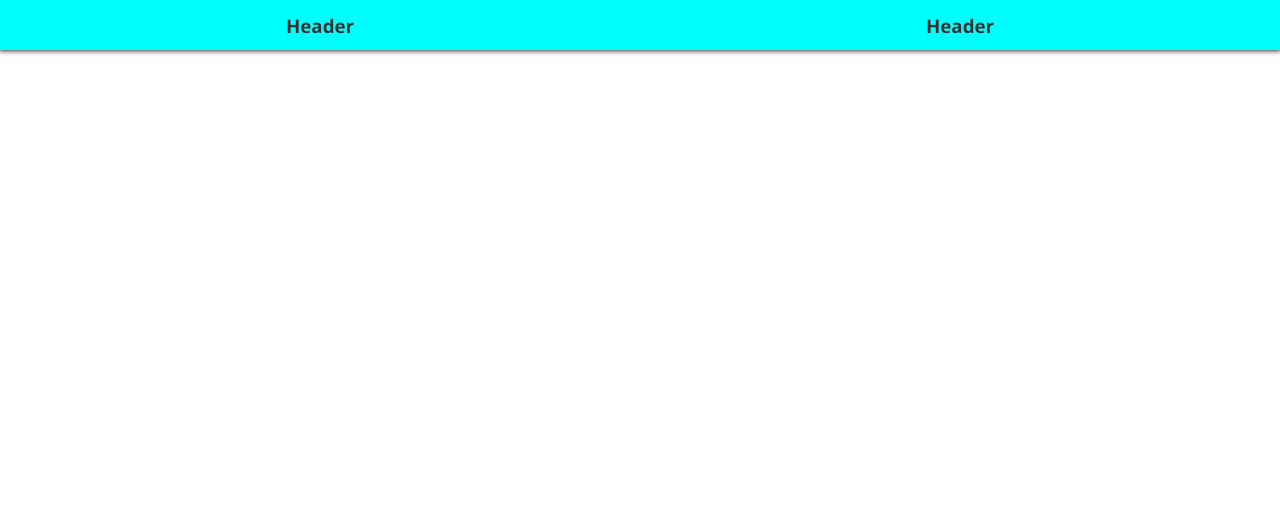
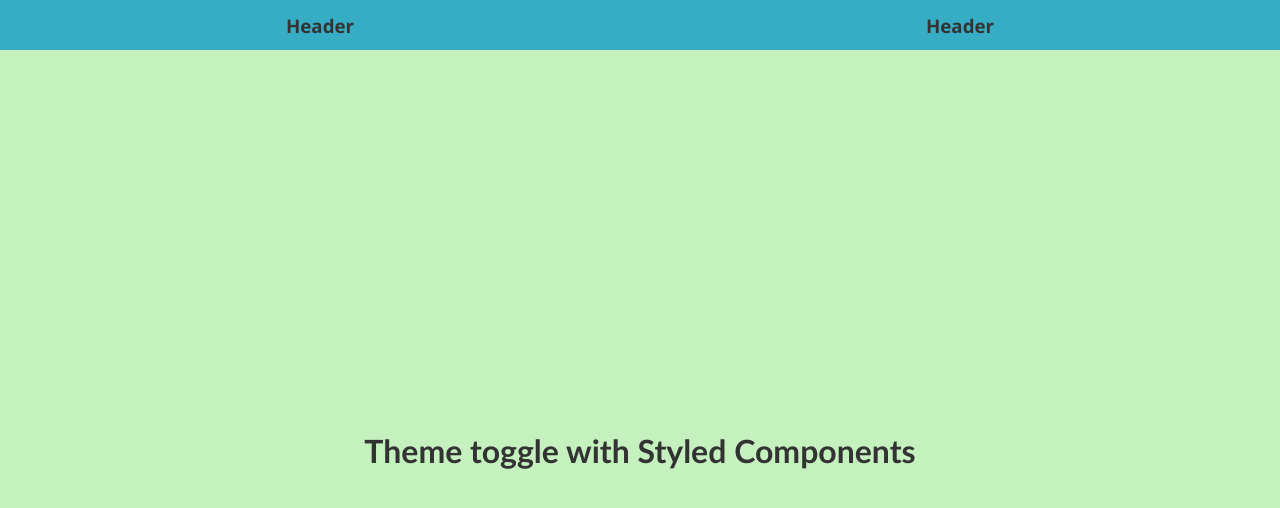
Before and after one commit to Soaressluiss/toggle-theme, a React (Vite) app: page / in a window 1280 px wide. Shown: the top 508 px of the page. Built offline with nearby package versions, Linux system fonts and the light colour scheme.

Commit message:
feat: created contend Main Component

```diff
--- a/src/App.tsx
+++ b/src/App.tsx
@@ -1,9 +1,13 @@
+import { Main } from "./AppStyles";
 import Header from "./components/header/Header";
 
 function App() {
     return (
         <>
             <Header />
+            <Main>
+                <h4>Theme toggle with Styled Components</h4>
+            </Main>
         </>
     );
 }
--- /dev/null
+++ b/src/AppStyles.ts
@@ -0,0 +1,18 @@
+import styled from "styled-components";
+
+export const Main = styled.main`
+    width: 100%;
+    height: 100vh;
+    background-color: #c4f1be;
+    display: flex;
+    flex-direction: column;
+    align-items: center;
+    justify-content: center;
+    h4 {
+        color: #333;
+        font-size: 2rem;
+        font-family: "Gill Sans", "Gill Sans MT", Calibri, "Trebuchet MS",
+            sans-serif;
+        font-weight: bold;
+    }
+`;
--- a/src/components/header/HeaderStyles.tsx
+++ b/src/components/header/HeaderStyles.tsx
@@ -3,7 +3,7 @@
 export const MyHeader = styled.header`
     width: 100%;
     height: 50px;
-    background-color: aqua;
+    background-color: #37adc5;
     display: grid;
     place-items: center;
     box-shadow: 0 0 5px 1px #333;
```
